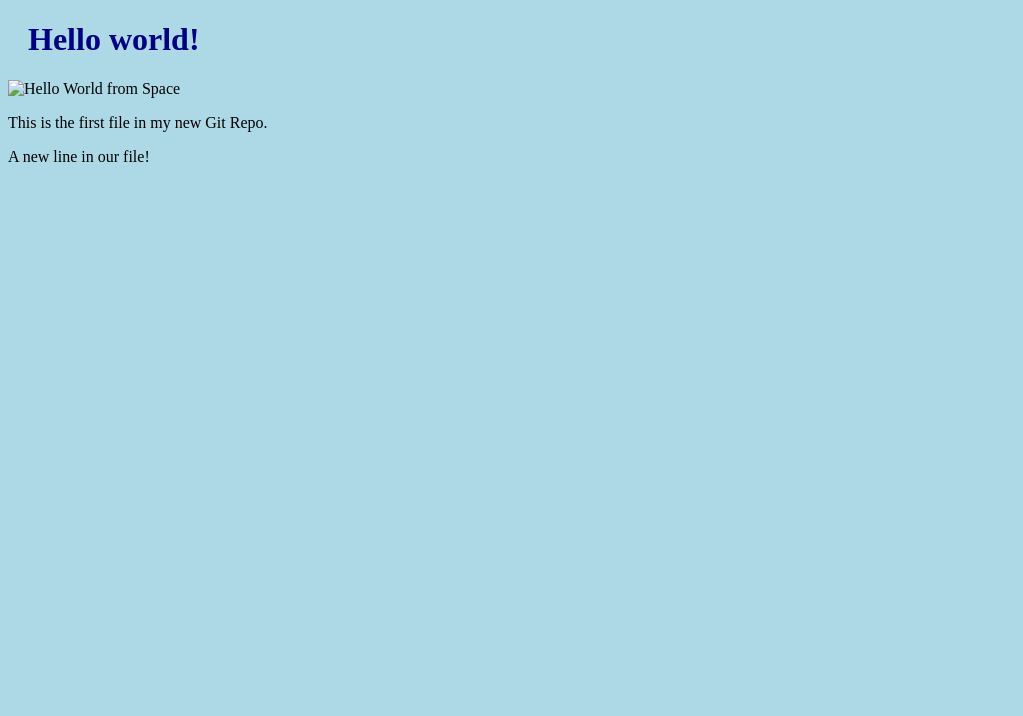
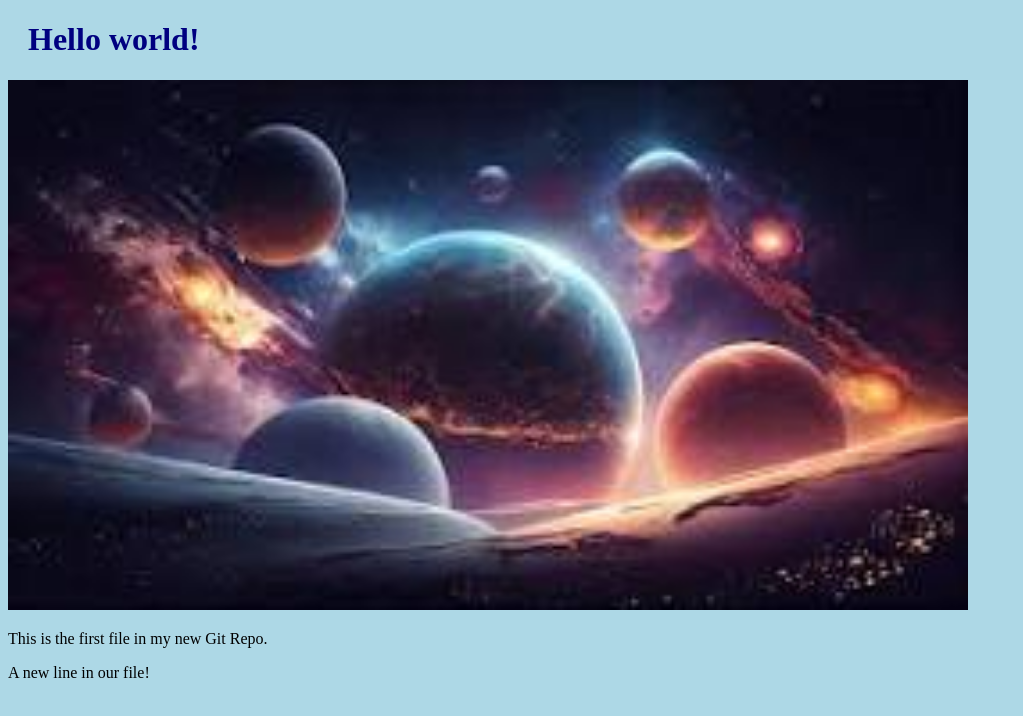
Before and after one commit to hemin-2502/hello-world, a plain HTML site: page index.html in a window 1280 px wide. Shown: the whole page, without its empty margins (0-1023 px from the left). Drawn offline with Linux system fonts and the light colour scheme.

Commit message:
change image in index.html

```diff
--- a/index.html
+++ b/index.html
@@ -7,7 +7,7 @@
 <body>
 
 <h1>Hello world!</h1>
-<div><img src="img_hello_world.jpg" alt="Hello World from Space" style="width:100%;max-width:960px"></div>
+<div><img src="/hello world from space.jpeg" alt="Hello World from Space" style="width:100%;max-width:960px"></div>
 <p>This is the first file in my new Git Repo.</p>
 <p>A new line in our file!</p>
 
```
